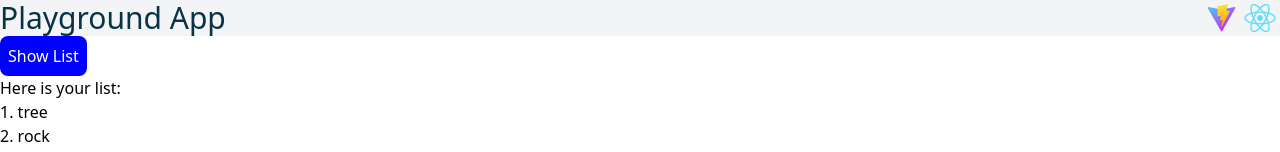
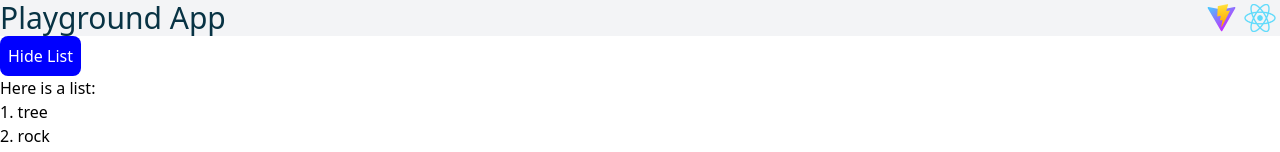
Before and after one commit to rwcorbett/react-playground, a React (Vite) app: page / in a window 1280 px wide. Both pictures are taken after a click on the button "Show List". Shown: the top 152 px of the page. Built offline with nearby package versions, Linux system fonts and the light colour scheme.

Commit message:
add button tied to app state

```diff
--- a/src/App.jsx
+++ b/src/App.jsx
@@ -1,20 +1,25 @@
 import React, { FC, useState } from "react";
 import Header from "./components/Header";
 import Listing from "./components/Listing";
-import ShowListBtn from "./components/ShowListButton";
-
-const handleClick = () => {
-  console.info("Click");
-}
+import ButtonShowHide from "./components/ButtonShowHide";
 
 // this is implicitly typed as a React.JSX.Element,
 const App = () => {
+
+  // type is implicitly bool, return type on function is implicitly bool
+  const [showList, setShowList] = useState(false);
+
+  const handleClick = () => {
+    console.debug("Click");
+    setShowList(!showList);
+  }
+
   return (
     <>
       <Header title="Playground App" />
       <main>
-        <ShowListBtn handleClick={handleClick} />
-        <Listing className="p-11" />
+        <ButtonShowHide showList={showList} handleClick={handleClick} />
+        <Listing showList={showList} className="p-11" />
       </main>
     </>
   );
--- a/src/components/ShowListButton.tsx
+++ b/src/components/ButtonShowHide.tsx
@@ -3,6 +3,7 @@ import React, { FC } from "react";
 interface ListButton {
     btnText: string;
     style?: React.CSSProperties;
+    showList?: boolean;
     handleClick?: React.MouseEventHandler<HTMLButtonElement>;
     // DO NOT USE: handleClick?: any -- the correct event handler is shown above
 }
@@ -15,14 +16,15 @@ const buttonStyle: React.CSSProperties = {
     borderRadius: '0.5rem'
 }
 
-const ShowListButton: FC<ListButton> = ({
-        btnText = "Show List",
+const ButtonShowHide: FC<ListButton> = ({
+        btnText,
         style = buttonStyle,
+        showList,
         handleClick
     }) => {
     return (
-        <button style={style} onClick={handleClick} >{btnText}</button>
+        <button style={style} onClick={handleClick} >{showList ? btnText = "Hide List" : btnText = "Show List"}</button>
     )
 }
 
-export default ShowListButton;
+export default ButtonShowHide;
--- a/src/components/Listing.tsx
+++ b/src/components/Listing.tsx
@@ -12,6 +12,7 @@ interface thing {
 
 interface ThingsList {
     things: thing[];
+    showList?: boolean;
 }
 
 // TODO: sort this list
@@ -24,10 +25,7 @@ const thingsList: ThingsList = {
     ]
 };
 
-// TODO: move this to state
-let showList: boolean = true;
-
-let checkShowList = () => {
+let checkShowList = (showList: boolean = false) => {
     const list = thingsList.things.map((thing) =>
         <li key={thing.id}>{thing.name}</li>
     );
@@ -35,7 +33,7 @@ let checkShowList = () => {
     if (showList) {
         listMsg = (
             <>
-                <p>Here is your list:</p>
+                <p>Here is a list:</p>
                 <ul className="list-decimal list-inside">
                     {list}
                 </ul>
@@ -48,11 +46,11 @@ let checkShowList = () => {
 }
 
 // this does not use props, instead uses the object declared in this functional component
-const Listing: FC<ThingsList> = () => {
+const Listing: FC<ThingsList> = ({ showList }) => {
 
     return (
         <>
-            { checkShowList() }
+            {checkShowList(showList)}
         </>
     );
 };
```
